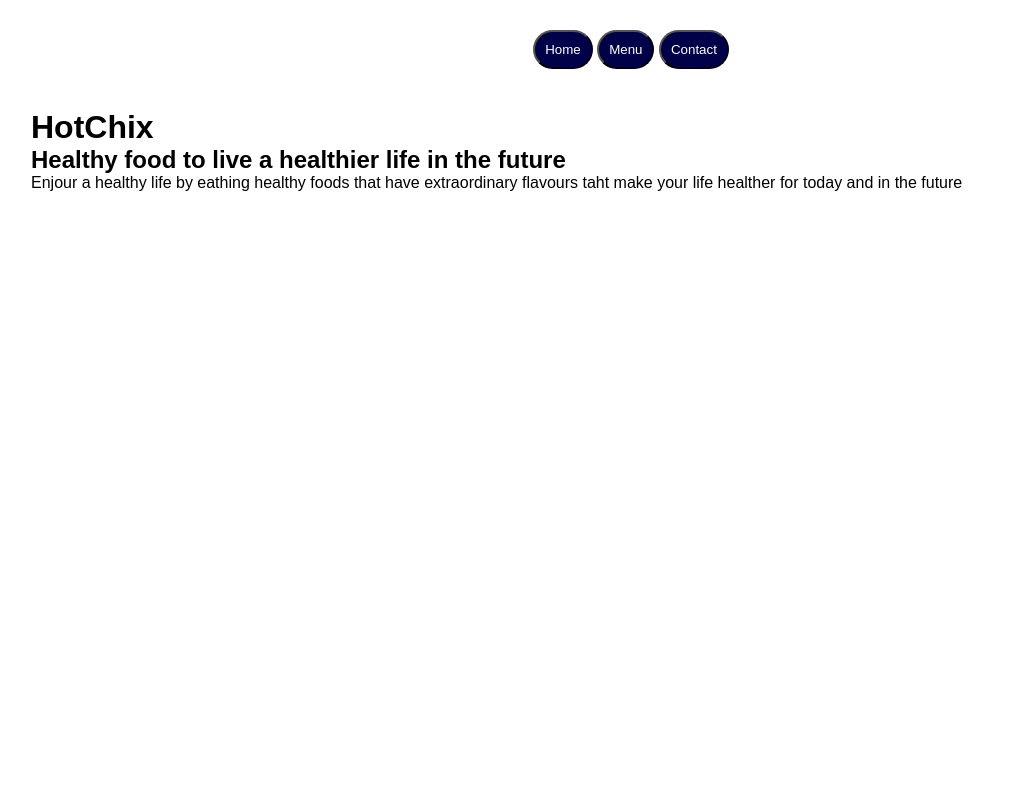
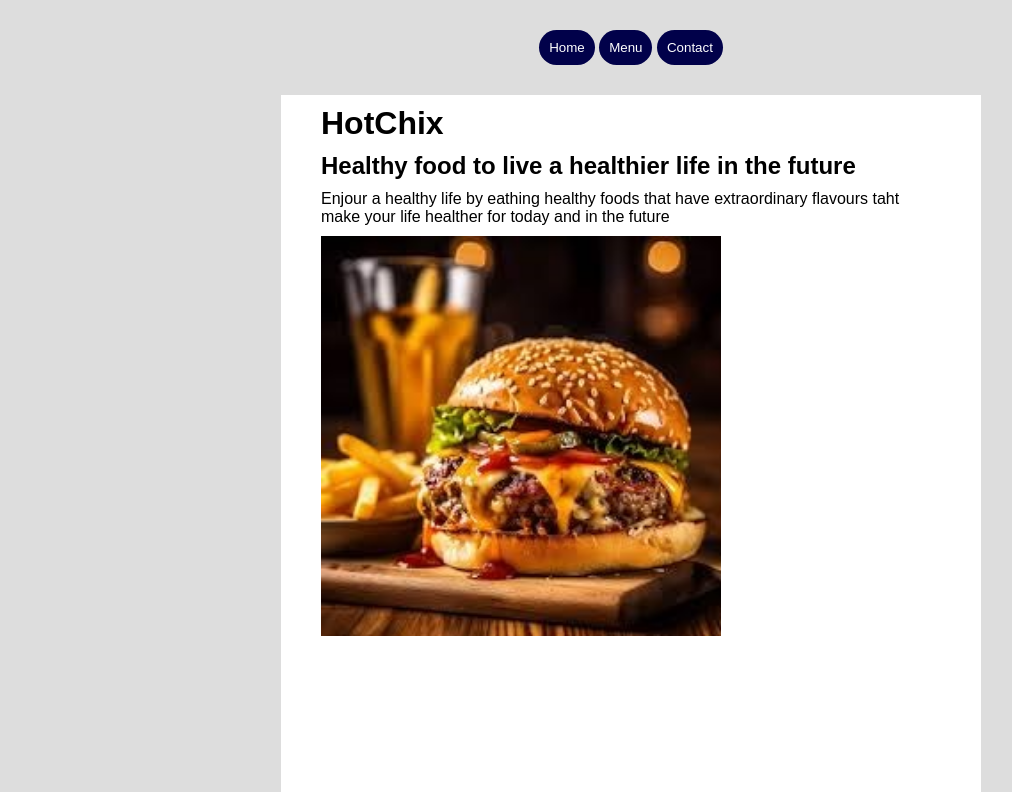
Before and after one commit to Chideradominic/restaurant-page, a website built with webpack: page src/index.html in a window 1280 px wide. Shown: the top 792 px of the page, without its empty margins (9-1021 px from the left). Built offline with nearby package versions, Linux system fonts and the light colour scheme.

Commit message:
Done with my Resturant-page project

```diff
--- a/src/index.html
+++ b/src/index.html
@@ -14,5 +14,6 @@
     </nav>
   </header>
   <div id="content"></div>
+  <img src="./cake.jpg" alt="">
 </body>
 </html>
--- a/src/index.js
+++ b/src/index.js
@@ -14,11 +14,11 @@ btn.forEach((btn,index) =>{
     btn.innerHTML = lables[index]
   };
   if (btn.innerText === lables[0]){
-    btn.onclick = () => loadTab(menuTab);
+    btn.onclick = () => loadTab(homeTab);
 
   }
   else if (btn.innerText === lables[1]){
-    btn. onclick = () => loadTab(homeTab)
+    btn. onclick = () => loadTab(menuTab)
   }
   else if (btn.innerText === lables[2]){
     btn. onclick = () => loadTab(contactTab)
--- a/src/style.css
+++ b/src/style.css
@@ -3,18 +3,26 @@
   padding: 0;
   box-sizing: border-box ;
   font-family: sans-serif;
+
+}
+body{
+  background-color: #dddddd;
 }
 header{
   display:flex;
   justify-content: center;
+  margin-bottom: 30px;
 }
+
 button {
   padding: 10px;
   margin-top: 30px;
   border-radius: 30px;
   background-color: rgb(1, 1, 74);
   color: white;
+  border: none;
 }
+
 button:hover{
   background-color: blue;
 }
@@ -27,7 +35,7 @@ button:focus{
 }
 .contact-tab{
   text-align: center;
-
+  background-color: white;
   border: 2px solid rgb(0, 0, 2);
   padding: 10px;
   max-width:300px;
@@ -58,3 +66,30 @@ span{
  justify-content: center;
   text-align: center;
 }
+.home-tab{
+  max-width: 700px;
+  margin: auto;
+  background-color: white;
+  height: 700px;
+}
+.home-tab div{
+
+  padding-left: 40px;
+  padding-right: 40px;
+  padding-top: 10px;
+
+
+}
+img{
+  width: 400px;
+}
+.menu-tab{
+  padding-top: 10px;
+  max-width: 700px;
+  margin: auto;
+  padding-left: 40px;
+  background-color: white;
+  height: 700px;
+  padding-left: 40px;
+  padding-right: 40px;
+}
--- a/src/tabs/home.js
+++ b/src/tabs/home.js
@@ -1,11 +1,11 @@
 export function createHomeTab() {
   const homeDiv = document.createElement('div');
-  homeDiv.classList.add('tab');
+  homeDiv.classList.add('home-tab');
   homeDiv.innerHTML =`
-  <h1>HotChix</h1>
-    <h2> Healthy food to live a healthier life in the future</h2>
-    <p> Enjour a healthy life by eathing healthy foods that have extraordinary flavours taht make your life healther for today and in the future
-    <img src
+  <div><h1>HotChix</h1></div>
+    <div><h2> Healthy food to live a healthier life in the future</h2></div>
+    <div><p> Enjour a healthy life by eathing healthy foods that have extraordinary flavours taht make your life healther for today and in the future<p></div>
+    <div><img src="/src/cake.jpg"></div>
   `
   return homeDiv;
 }
--- a/src/tabs/menu.js
+++ b/src/tabs/menu.js
@@ -1,6 +1,6 @@
 export function createMenuTab() {
   const menuDiv = document.createElement('div');
-  menuDiv.classList.add('tab')
+  menuDiv.classList.add('menu-tab')
   menuDiv.innerHTML =`
   <h2>Menu</h2>
     <p>Here is our delicious menu!</p>
--- a/webpack.config.js
+++ b/webpack.config.js
@@ -15,7 +15,11 @@ module.exports = {
       {
         test:/\.css$/i,
         use:['style-loader', 'css-loader'],
-      }
+      },
+      {
+        test: /\.(png|svg|jpg|jpeg|gif)$/i,
+        type: 'asset/resource',
+      },
     ]
   },
   plugins:[
```
Also changed, not shown: src/cake.jpg (added).
